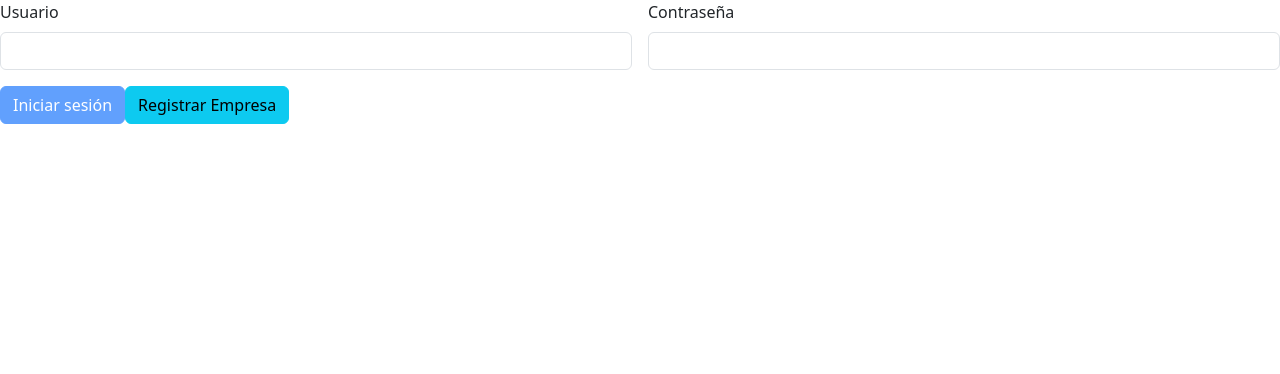
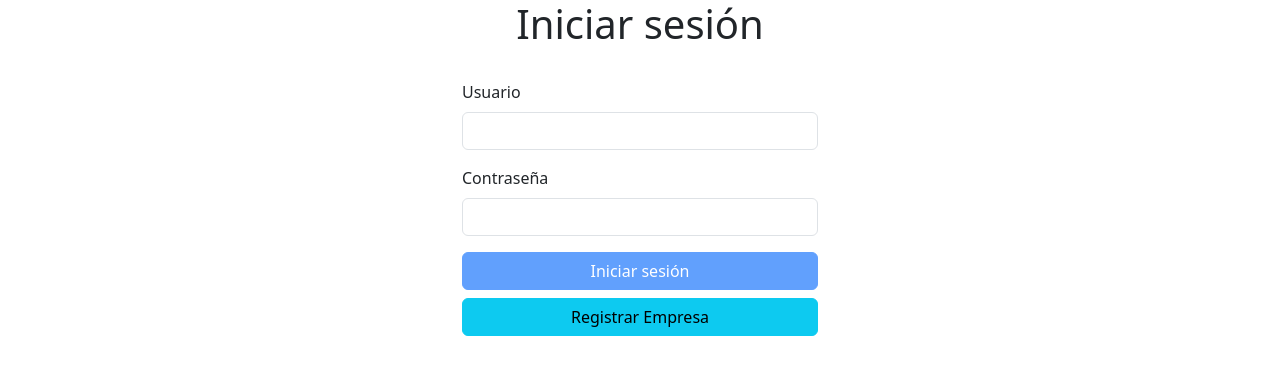
Before and after one commit to RonnyChamba/app-bg-test, an Angular app: page /login in a window 1280 px wide. Shown: the top 374 px of the page. Built offline with nearby package versions, Linux system fonts and the light colour scheme.

Commit message:
refactor: componente login ajustes

```diff
--- a/src/app/pages/login/login.component.html
+++ b/src/app/pages/login/login.component.html
@@ -1,22 +1,64 @@
-<form [formGroup]="loginForm" (ngSubmit)="onSubmit()" class="row g-3">
-    <div class="col-md-6">
+<div class="container">
+
+  <div class="row justify-content-center mb-4">
+    <div class="col-12 col-md-6 text-center">
+      <h1>Iniciar sesión</h1>
+    </div>
+  </div>
+
+  <div class="row justify-content-center">
+    <div class="col-12 col-md-4">
+      <form [formGroup]="loginForm" (ngSubmit)="onSubmit()">
+        <div class="mb-3">
           <label for="username" class="form-label">Usuario</label>
-      <input type="text" class="form-control" id="username" formControlName="username">
-      <div *ngIf="loginForm.get('username')?.invalid && loginForm.get('username')?.touched" class="text-danger">
+          <input
+            type="text"
+            class="form-control"
+            id="username"
+            formControlName="username"
+          >
+          <div
+            *ngIf="loginForm.get('username')?.invalid && loginForm.get('username')?.touched"
+            class="text-danger small"
+          >
             El usuario es obligatorio
           </div>
         </div>
 
-    <div class="col-md-6">
+        <div class="mb-3">
           <label for="password" class="form-label">Contraseña</label>
-      <input type="password" class="form-control" id="password" formControlName="password">
-      <div *ngIf="loginForm.get('password')?.invalid && loginForm.get('password')?.touched" class="text-danger">
+          <input
+            type="password"
+            class="form-control"
+            id="password"
+            formControlName="password"
+          >
+          <div
+            *ngIf="loginForm.get('password')?.invalid && loginForm.get('password')?.touched"
+            class="text-danger small"
+          >
             La contraseña es obligatoria
           </div>
         </div>
 
-    <div class="col-12">
-      <button type="submit" class="btn btn-primary" [disabled]="loginForm.invalid">Iniciar sesión</button>
-      <span><a href="/registrar-empresa" class="btn btn-info">Registrar Empresa</a></span>
+        <!-- Botones -->
+        <div class="d-grid gap-2">
+          <button
+            type="submit"
+            class="btn btn-primary"
+            [disabled]="loginForm.invalid"
+          >
+            Iniciar sesión
+          </button>
+          <a
+            href="/registrar-empresa"
+            class="btn btn-info"
+            role="button"
+          >
+            Registrar Empresa
+          </a>
         </div>
       </form>
+    </div>
+  </div>
+</div>
--- a/src/app/pages/login/login.component.ts
+++ b/src/app/pages/login/login.component.ts
@@ -42,7 +42,7 @@ export class LoginComponent {
         tap((response) => {
           if (response && response.data) {
             this.tokenService.setToken(response.data);
-            this.router.navigate(['/home']);
+            this.router.navigate(['/facturas']);
           } else {
             console.error('Token not found in response');
             alert('Login failed: Token not found');
--- a/src/app/shared/navbar/navbar.component.html
+++ b/src/app/shared/navbar/navbar.component.html
@@ -1,7 +1,7 @@
 <ul class="nav nav-tabs">
-    <li class="nav-item">
+    <!-- <li class="nav-item">
       <a class="nav-link active" aria-current="page" href="#">Inicio</a>
-    </li>
+    </li> -->
     <li class="nav-item">
       <a class="nav-link" href="/facturas">Facturas</a>
     </li>
@@ -19,4 +19,7 @@
     <li class="nav-item">
       <a class="nav-link" href="/configuracion">Configuraci&oacute;n</a>
   </li>
+  <li class="nav-item">
+    <a class="nav-link" href="#" (click)="LogOut()">Salir</a>
+</li>
   </ul>
--- a/src/app/shared/navbar/navbar.component.ts
+++ b/src/app/shared/navbar/navbar.component.ts
@@ -1,4 +1,6 @@
 import { Component } from '@angular/core';
+import { Router } from '@angular/router';
+import { TokenService } from 'src/app/services/token.service';
 
 @Component({
   selector: 'app-navbar',
@@ -7,4 +9,12 @@ import { Component } from '@angular/core';
 })
 export class NavbarComponent {
 
+
+  constructor(private readonly tokenService: TokenService,
+    private readonly router: Router,
+  ) { }
+  LogOut() {
+    this.tokenService.removeToken();
+    this.router.navigate(['/login']);
+  }
 }
```
Lines whose indentation alone changed are shown as unchanged.
